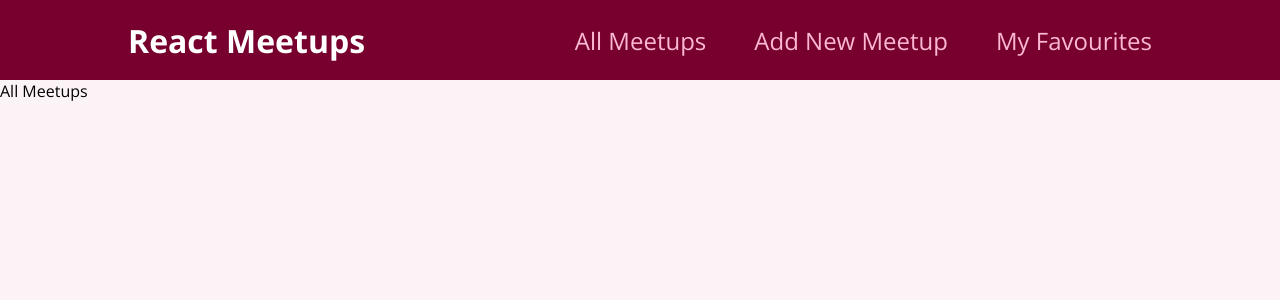
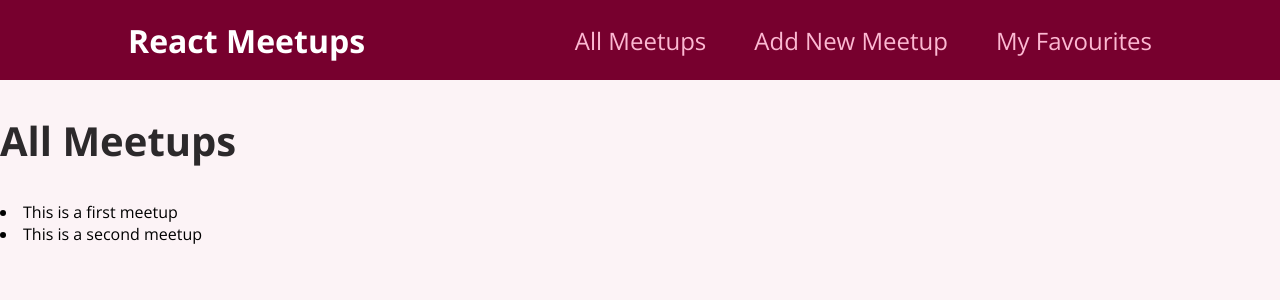
Before and after one commit to AurlinD/meetup, a React (Create React App) app: page / in a window 1280 px wide. Shown: the top 300 px of the page. Built offline with nearby package versions, Linux system fonts and the light colour scheme.

Commit message:
outputting list

```diff
--- a/src/pages/AllMeetups.js
+++ b/src/pages/AllMeetups.js
@@ -1,5 +1,33 @@
+const DUMMY_DATA = [
+  {
+    id: "m1",
+    title: "This is a first meetup",
+    image:
+      "https://upload.wikimedia.org/wikipedia/commons/thumb/d/d3/Stadtbild_M%C3%BCnchen.jpg/2560px-Stadtbild_M%C3%BCnchen.jpg",
+    address: "Meetupstreet 5, 12345 Meetup City",
+    description:
+      "This is a first, amazing meetup which you definitely should not miss. It will be a lot of fun!",
+  },
+  {
+    id: "m2",
+    title: "This is a second meetup",
+    image:
+      "https://upload.wikimedia.org/wikipedia/commons/thumb/d/d3/Stadtbild_M%C3%BCnchen.jpg/2560px-Stadtbild_M%C3%BCnchen.jpg",
+    address: "Meetupstreet 5, 12345 Meetup City",
+    description:
+      "This is a first, amazing meetup which you definitely should not miss. It will be a lot of fun!",
+  },
+];
+
 function AllMeetups() {
-  return <div>All Meetups</div>;
+  return (
+    <section>
+      <h1>All Meetups</h1>
+      {DUMMY_DATA.map((meetup) => {
+        return <li>{meetup.title}</li>;
+      })}
+    </section>
+  );
 }
 
 export default AllMeetups;
```
